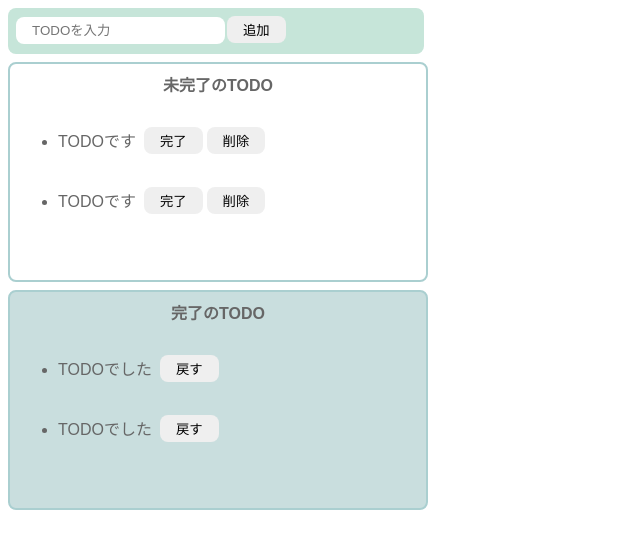
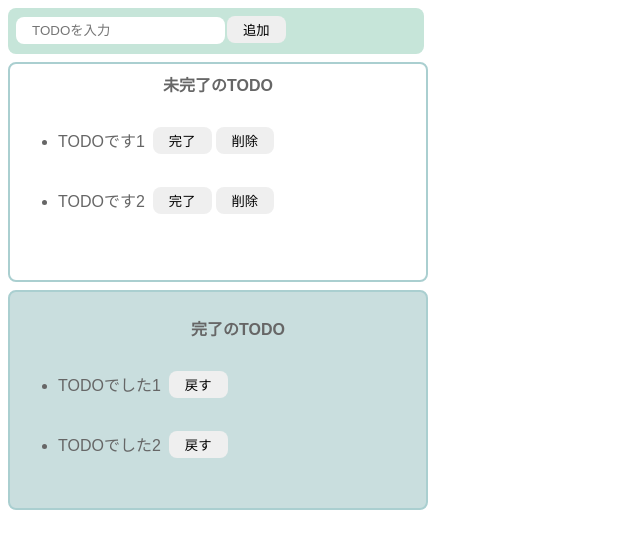
Before and after one commit to tabira2382/todo-react, a React (Create React App) app: page / in a window 1280 px wide. Shown: the top 548 px of the page, without its empty margins (0-640 px from the left). Built offline with nearby package versions, Linux system fonts and the light colour scheme.

Commit message:
add:マークアップ

```diff
--- a/src/Todo.jsx
+++ b/src/Todo.jsx
@@ -1,6 +1,9 @@
+import { useState } from 'react';
 import './styles.css';
 
 export const Todo = () => {
+  const [incompleteTodos, setIncompleteTodos] = useState(["TODOです1","TODOです2" ]);
+  const [completeTodos, setCompleteTodos] = useState(["TODOでした1","TODOでした2" ]);
   return(
     <>
       <div className="input-area">
@@ -10,37 +13,29 @@
       <div className="incomplete-area">
         <p className="title">未完了のTODO</p>
         <ul>
-          <li>
+          {incompleteTodos.map((todo) => (
+              <li key={todo}>
                 <div className="list-row">
-              <p className="todo-item">TODOです</p>
+                  <p className="todo-item">{todo}</p>
                   <button>完了</button>
                   <button>削除</button>
                 </div>
               </li>
-          <li>
-            <div className="list-row">
-              <p className="todo-item">TODOです</p>
-              <button>完了</button>
-              <button>削除</button>
-            </div>
-          </li>
+            )
+          )}
         </ul>
       </div>
       <div className="complete-area" >
+      <ul>
         <p className="title">完了のTODO</p>
-        <ul>
-          <li>
+          {completeTodos.map((todo) => (
+            <li key={todo}>
               <div className="list-row">
-              <p className="todo-item">TODOでした</p>
+                <p className="todo-item">{todo}</p>
                 <button>戻す</button>
               </div>
             </li>
-          <li>
-            <div className="list-row">
-              <p className="todo-item">TODOでした</p>
-              <button>戻す</button>
-            </div>
-          </li>
+          ))}
         </ul>
       </div>
     </>
```
Lines whose indentation alone changed are shown as unchanged.
